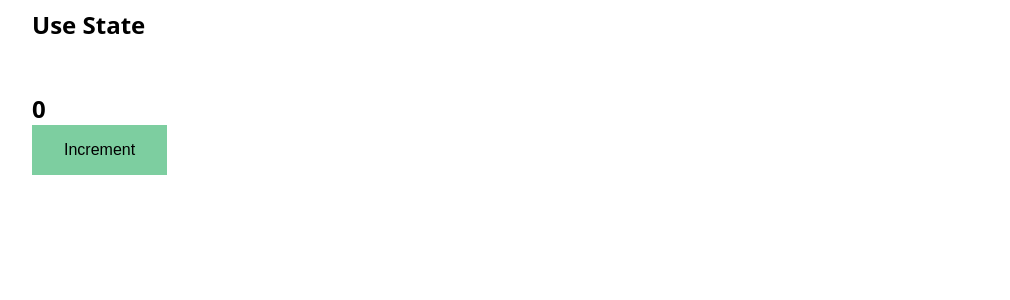
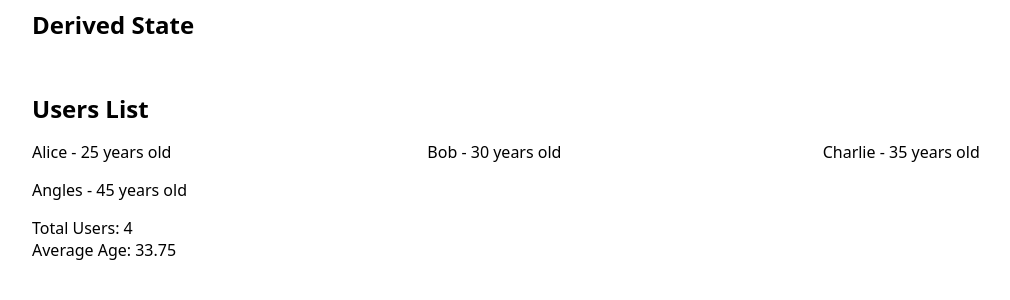
Before and after one commit to satyajeetparmar-UI/netflixCard, a React (Vite) app: page / in a window 1280 px wide. Shown: the top 300 px of the page, without its empty margins (23-1033 px from the left). Built offline with nearby package versions, Linux system fonts and the light colour scheme.

Commit message:
Explain derived states

```diff
--- a/src/App.jsx
+++ b/src/App.jsx
@@ -1,13 +1,17 @@
+import { DerivedState } from "./components/DerivedState";
 import "./components/Netflix.css";
-import { NumberCount } from "./components/hooks/NumberCount";
 
+
+// Derived state is any state that can be computed based on other state or props. It is not stored directly in the components state but is calculated when needed. This approach helps avoid duplication and keeps the state simpler and more manageable.
+
+// Ex: const userCount = user.lenght;
 
 export const App = () => {
   return (
     <>
       <section className="container">
-        <h1 className="card-heading">Use State</h1>
-        <NumberCount />
+        <h1 className="card-heading">Derived State</h1>
+        <DerivedState />
       </section>
     </>
   )
@@ -16,7 +20,4 @@ export const App = () => {
 
 
 
-
-
-
 export default App
--- /dev/null
+++ b/src/components/DerivedState.jsx
@@ -0,0 +1,32 @@
+import { useState } from "react";
+
+export const DerivedState = () => {
+  const [users, setUsers] = useState([
+    { name: "Alice", age: 25 },
+    { name: "Bob", age: 30 },
+    { name: "Charlie", age: 35 },
+    { name: "Angles", age: 45 },
+  ]);
+
+  // Derived state: count of users
+  console.log(users);
+  const userCount = users.length;
+  // Derived state: average age of users
+  const averageAge =
+    users.reduce((accum, curElem) => accum + curElem.age, 0) / userCount;
+
+  return (
+    <div className="main-div">
+      <h1>Users List</h1>
+      <ul>
+        {users.map((user, index) => (
+          <li key={index}>
+            {user.name} - {user.age} years old
+          </li>
+        ))}
+      </ul>
+      <p>Total Users: {userCount}</p>
+      <p>Average Age: {averageAge}</p>
+    </div>
+  );
+};
--- a/src/components/hooks/NumberCount.jsx
+++ b/src/components/hooks/NumberCount.jsx
@@ -5,7 +5,7 @@ export const NumberCount = () => {
   const [count, setCount] = useState(0);
 
   const handleButtonClick = () => {
-    setCount(() => count + 1);
+    setCount(() => count + 1);    //callback function
   }
 
   return (
```
